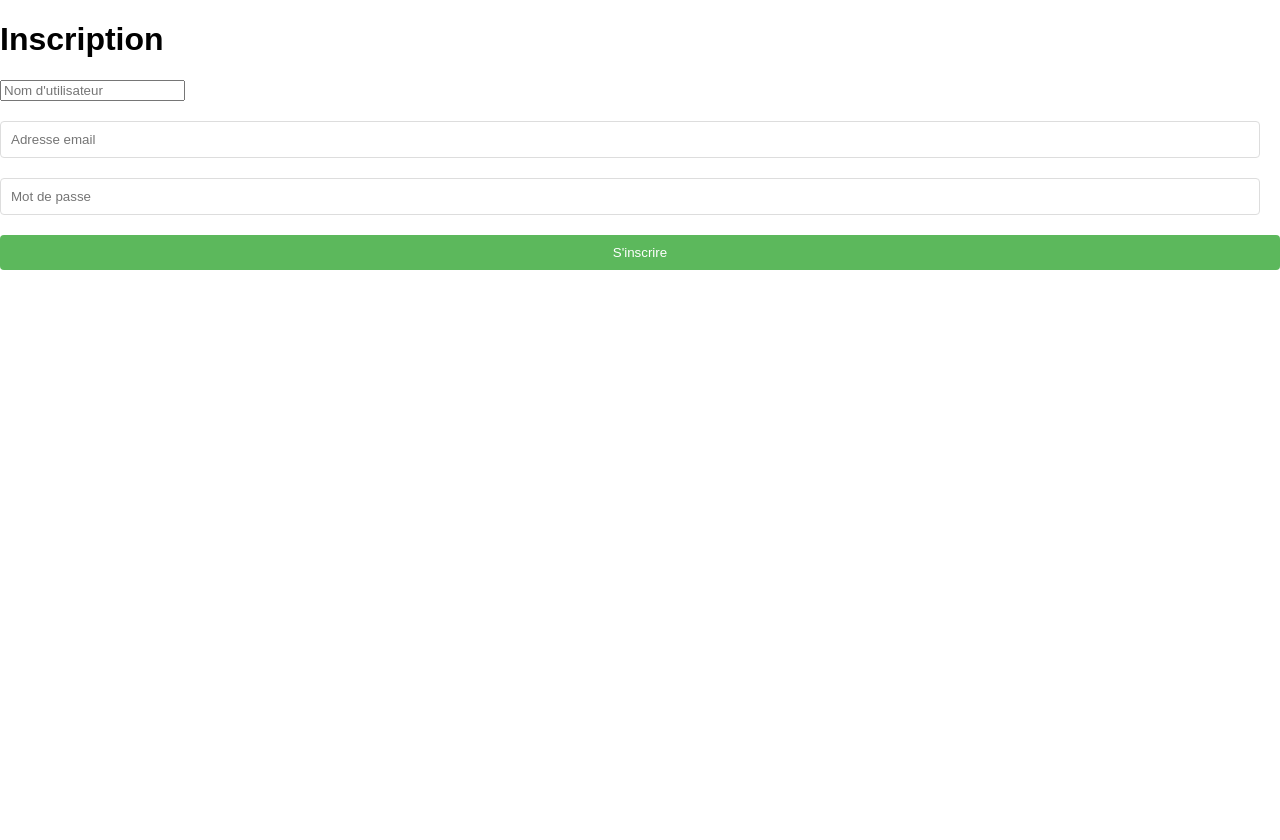
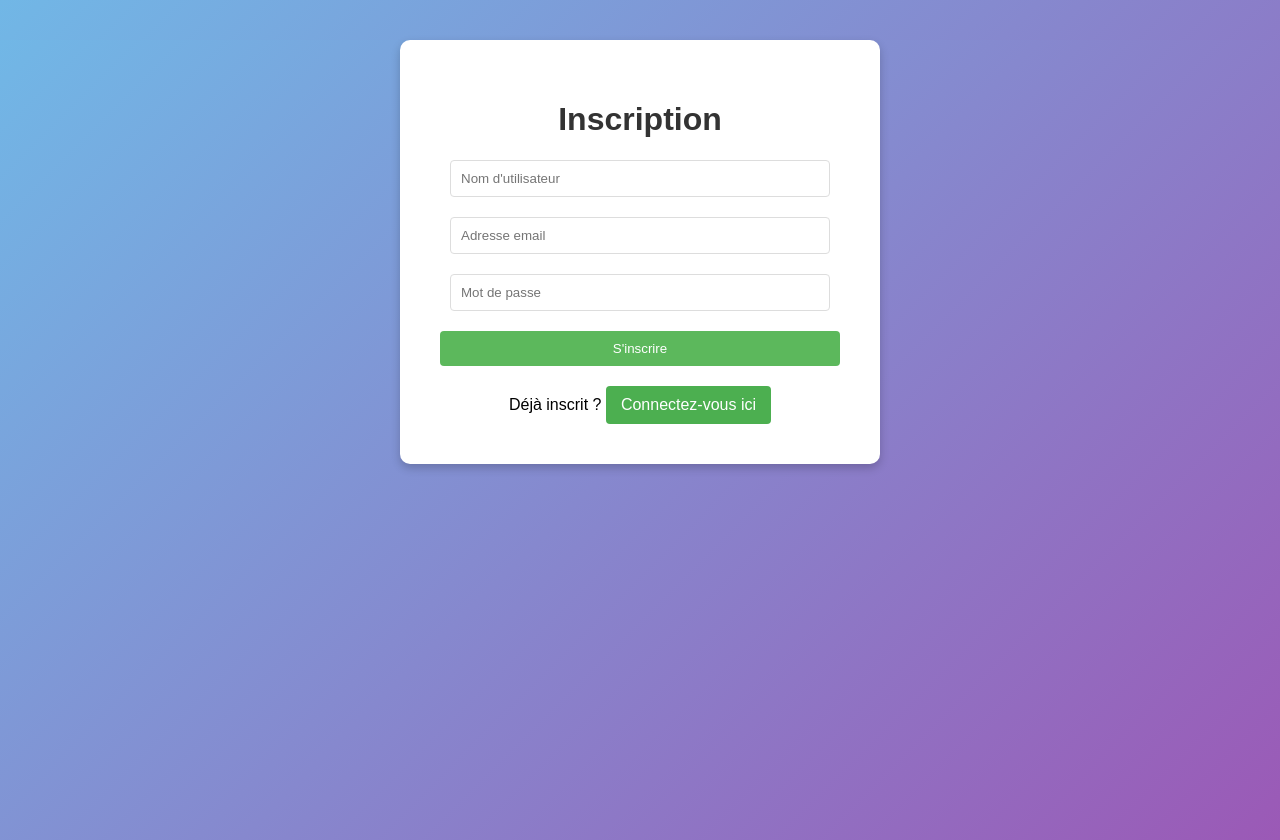
Before and after one commit to raphveron/Projet_Containerization_Web_Chat, a Flask app: page /register in a window 1280 px wide. Before the commit the page ends 270 px from the top, so only its background shows below. Run offline with Flask 3, Linux system fonts and the light colour scheme.

Commit message:
maj registration

```diff
--- a/frontend/static/css/main.css
+++ b/frontend/static/css/main.css
@@ -66,3 +66,76 @@ a {
         padding: 20px;
     }
 }
+/*#region registration*/
+/* Styles généraux pour la page d'inscription */
+.registration-container {
+    background: white;
+    padding: 40px;
+    border-radius: 10px;
+    box-shadow: 0 4px 10px rgba(0,0,0,0.2);
+    width: 100%;
+    max-width: 400px;
+    margin: 5vh auto; /* Centrer verticalement */
+    text-align: center;
+}
+
+.input-group {
+    margin-bottom: 20px;
+}
+
+.input-group input {
+    width: calc(100% - 20px);
+    padding: 10px;
+    margin: 0;
+    border: 1px solid #ddd;
+    border-radius: 4px;
+    box-sizing: border-box; /* Inclut le padding dans la largeur */
+}
+
+.submit-group button {
+    width: 100%;
+    padding: 10px;
+    border: none;
+    border-radius: 4px;
+    background-color: #5cb85c;
+    color: white;
+    cursor: pointer;
+    transition: background-color 0.3s ease;
+}
+
+.submit-group button:hover {
+    background-color: #4cae4c;
+}
+
+/* Styles additionnels pour améliorer la visibilité et la cohérence */
+body, html {
+    margin: 0;
+    padding: 0;
+    font-family: Arial, sans-serif;
+    background: linear-gradient(135deg, #71b7e6, #9b59b6); /* Arrière-plan attractif */
+    height: 100vh; /* Pleine hauteur */
+}
+
+h1 {
+    color: #333; /* Assurez-vous que le titre est bien visible */
+}
+
+.login-link {
+    margin-top: 20px;
+}
+
+.login-link a {
+    display: inline-block;
+    background-color: #4caf50;
+    color: white;
+    padding: 10px 15px;
+    text-decoration: none;
+    border-radius: 4px;
+    transition: background-color 0.3s ease;
+}
+
+.login-link a:hover {
+    background-color: #45a049;
+}
+
+/*#endregion registration*/
--- a/frontend/templates/registration.html
+++ b/frontend/templates/registration.html
@@ -10,7 +10,6 @@
     <div class="registration-container">
         <h1>Inscription</h1>
         <form id="registrationForm" action="/register" method="post">
-            <!-- Ajoutez ici les champs pour les données personnelles -->
             <div class="input-group">
                 <input type="text" id="username" name="username" placeholder="Nom d'utilisateur" required>
             </div>
@@ -24,6 +23,10 @@
                 <button type="submit">S'inscrire</button>
             </div>
         </form>
+        <!-- Lien vers la page de connexion -->
+        <div class="login-link">
+            Déjà inscrit ? <a href="/login">Connectez-vous ici</a>
+        </div>
     </div>
     <script src="{{ url_for('static', filename='js/main.js') }}"></script>
 </body>
```
